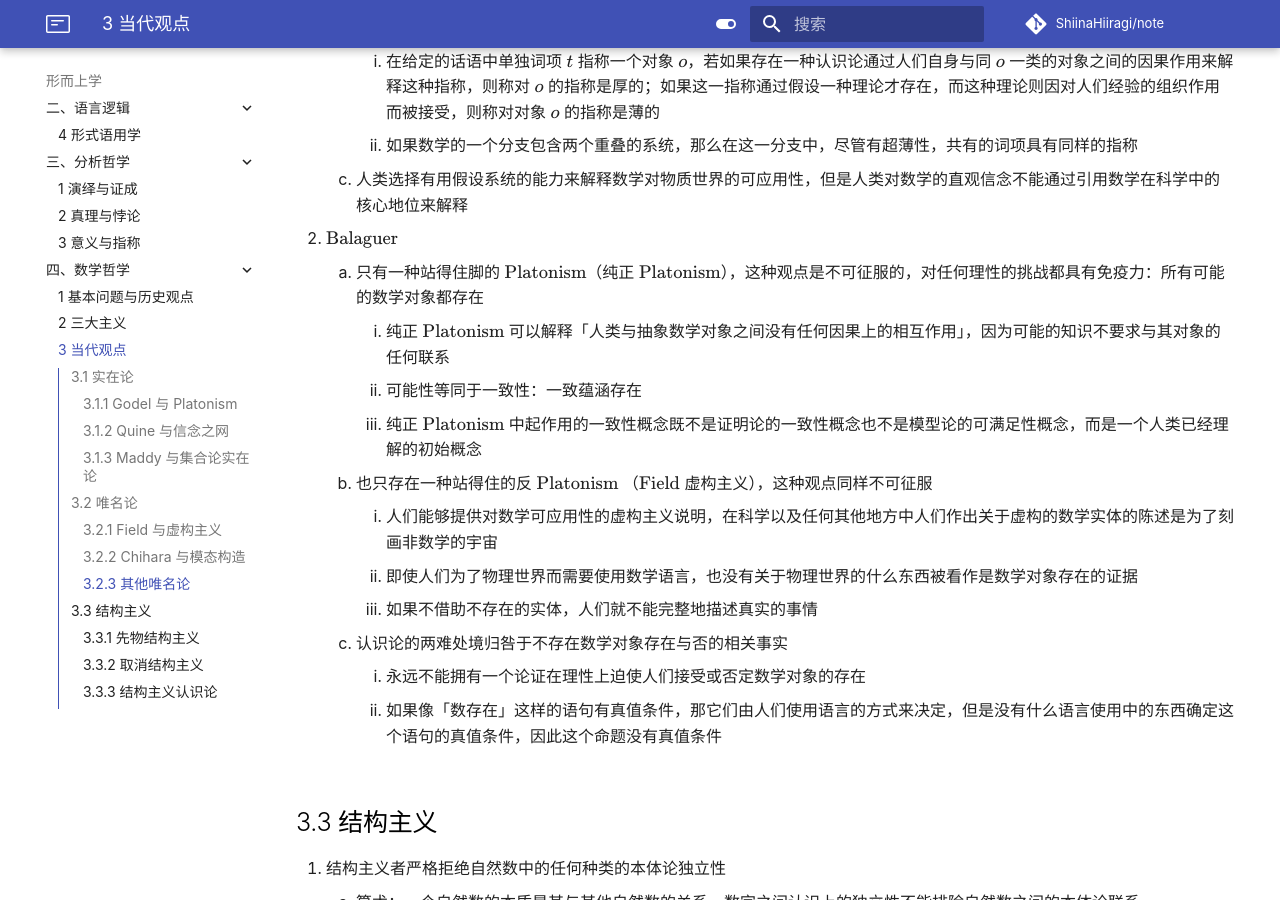
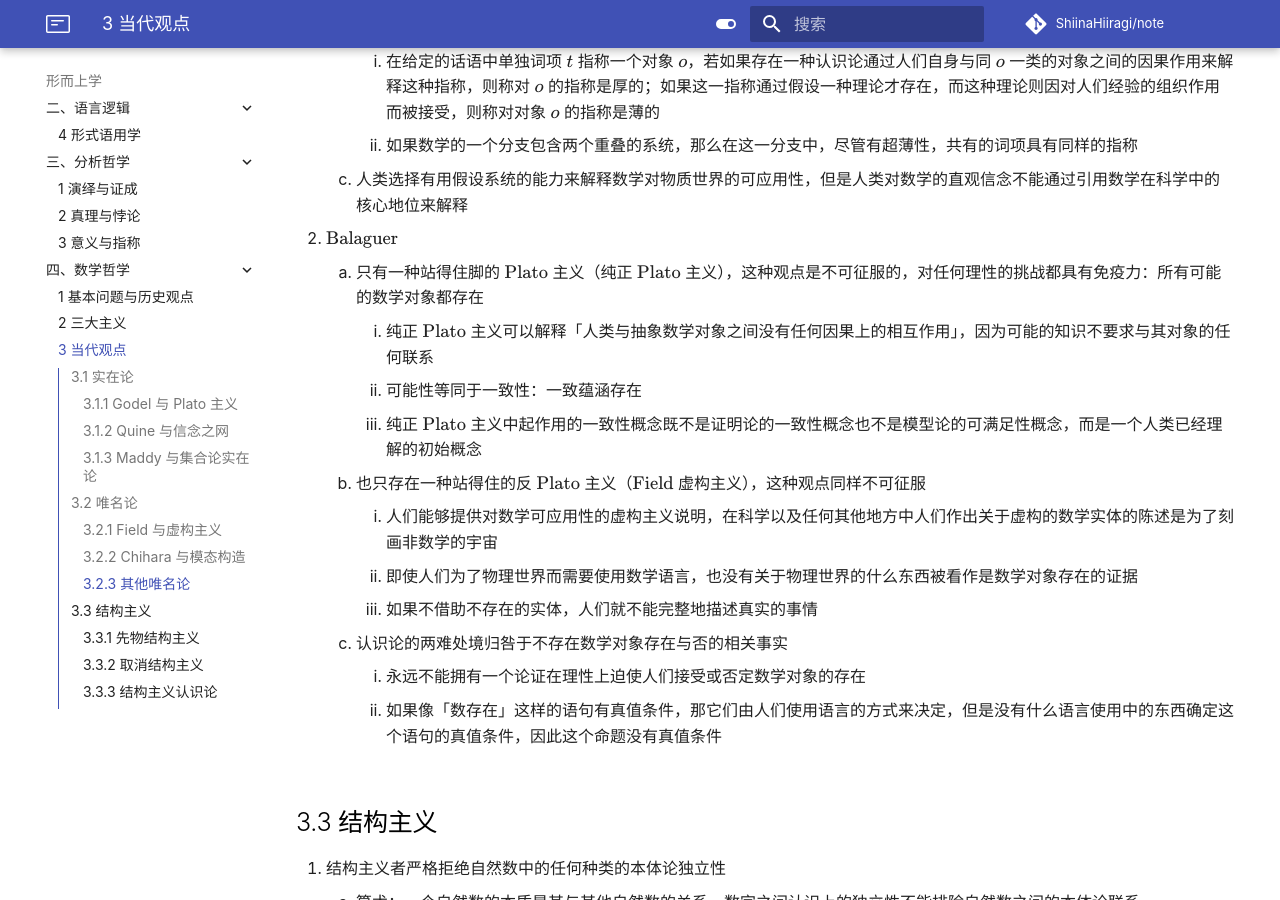
Before and after one commit to ShiinaHiiragi/note, an MkDocs documentation site: the page built from docs/meta/math/contemp.md, in a window 1280 px wide and 900 px high, scrolled down 5889 px. Built offline with MkDocs 1.6.1 and Material for MkDocs 9.7.7, drawn with Linux system fonts in a browser that asks for light colours; comment, search, counter and statistics services are not loaded; some of the changed text lies outside the part shown.

Commit message:
change mistakes

```diff
--- a/docs/meta/math/contemp.md
+++ b/docs/meta/math/contemp.md
@@ -13,13 +13,13 @@
         1. 本体论实在论首先有证明的义务
         2. 不可或缺论证实际上是唯一被认真对待的证明，摧毁这个论证使问题回到缺省状态，则实在论者有着不能承受的负担
 2. 对数学或数学化的物理的重构宣称了什么
-    1. 革命路线：宣称唯名论理论优于标准的数学化的物理，所以应该代替它；使用综合理论，以代替 $\text{Platonism}$ 理论
+    1. 革命路线：宣称唯名论理论优于标准的数学化的物理，所以应该代替它；使用综合理论，以代替 $\text{Plato}$ 主义理论
         1. 哲学在先倾向：唯名论科学比广为接受的数学化科学更为可取，后者建立于先验的、形而上学的基础之上，这个基础先于科学家在选择自己的理论时所使用的标准
         2. 自然主义倾向：严格的唯名论理论要优于建立在日常科学基础之上的日常科学理论，即有很好的科学的理由去偏爱避开数学对象的理论
     2. 解释学的选择：宣称重构的唯名论理论为原初的科学理论提供了底层的意义
 
 ## 3.1 实在论
-### 3.1.1 Godel 与 Platonism
+### 3.1.1 Godel 与 Plato 主义
 1. 恶性循环原则：没有整体能包含只有借助这个整体才可定义的元素，或含有或预设此整体的元素
     1. 只有「没有整体能包含只有借助这个整体才可定义的元素」才导致数学或其表现形式上的限制，即阻止数学引入某些词项，如非直谓定义
     2. 经典数学的形式主义的公理蕴涵一些实数的存在性，这些实数在形式主义中只能通过提及所有实数才能被定义
@@ -71,7 +71,7 @@
     1. 支持不可或缺论证：由于数学对现代科学是本质的，而这个现代科学是人类「最好的理论」，因此有充足的理由相信数学对象的存在
     2. 容纳数学的主体（而不仅仅是那些在科学中找到应用的部分）是任何数学哲学所必需的
     3. 不可或缺论证忽略了初等数学的「显然性」，即信念之网的最理论化的部分恰恰不是显然的
-2. 折中的 $\text{Platonism}$：两层数学认识论，两层互相支持，并且一起容纳了整个数学
+2. 折中的 $\text{Plato}$ 主义：两层数学认识论，两层互相支持，并且一起容纳了整个数学
     1. 下层直观：支持着基本数学理论的底层原则
     2. 上层数学：通过它对下层的数学和自然科学的应用而得到了外在的辩护
 3. 数学直观必须在科学的领地获得体面的身份才能为自然主义者所援引
@@ -158,11 +158,11 @@
         2. 如果数学的一个分支包含两个重叠的系统，那么在这一分支中，尽管有超薄性，共有的词项具有同样的指称
     3. 人类选择有用假设系统的能力来解释数学对物质世界的可应用性，但是人类对数学的直观信念不能通过引用数学在科学中的核心地位来解释
 2. $\text{Balaguer}$
-    1. 只有一种站得住脚的 $\text{Platonism}$（纯正 $\text{Platonism}$），这种观点是不可征服的，对任何理性的挑战都具有免疫力：所有可能的数学对象都存在
-        1. 纯正 $\text{Platonism}$ 可以解释「人类与抽象数学对象之间没有任何因果上的相互作用」，因为可能的知识不要求与其对象的任何联系
+    1. 只有一种站得住脚的 $\text{Plato}$ 主义（纯正 $\text{Plato}$ 主义），这种观点是不可征服的，对任何理性的挑战都具有免疫力：所有可能的数学对象都存在
+        1. 纯正 $\text{Plato}$ 主义可以解释「人类与抽象数学对象之间没有任何因果上的相互作用」，因为可能的知识不要求与其对象的任何联系
         2. 可能性等同于一致性：一致蕴涵存在
-        3. 纯正 $\text{Platonism}$ 中起作用的一致性概念既不是证明论的一致性概念也不是模型论的可满足性概念，而是一个人类已经理解的初始概念
-    2. 也只存在一种站得住的反 $\text{Platonism}$ （$\text{Field}$ 虚构主义），这种观点同样不可征服
+        3. 纯正 $\text{Plato}$ 主义中起作用的一致性概念既不是证明论的一致性概念也不是模型论的可满足性概念，而是一个人类已经理解的初始概念
+    2. 也只存在一种站得住的反 $\text{Plato}$ 主义（$\text{Field}$ 虚构主义），这种观点同样不可征服
         1. 人们能够提供对数学可应用性的虚构主义说明，在科学以及任何其他地方中人们作出关于虚构的数学实体的陈述是为了刻画非数学的宇宙
         2. 即使人们为了物理世界而需要使用数学语言，也没有关于物理世界的什么东西被看作是数学对象存在的证据
         3. 如果不借助不存在的实体，人们就不能完整地描述真实的事情
```
Also changed, not shown: docs/math/alg/dec.md (+1 -1 lines), docs/meta/math/concept.md (+2 -2 lines).
